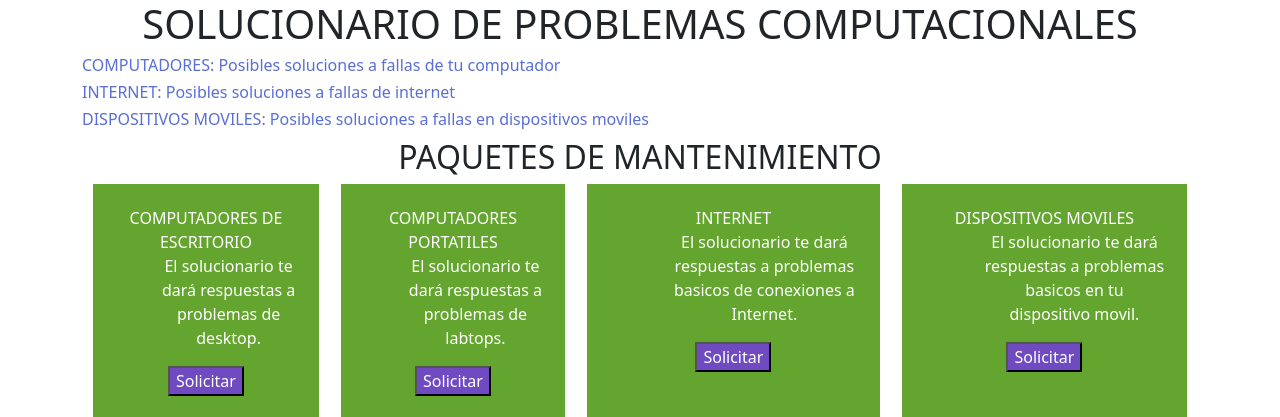
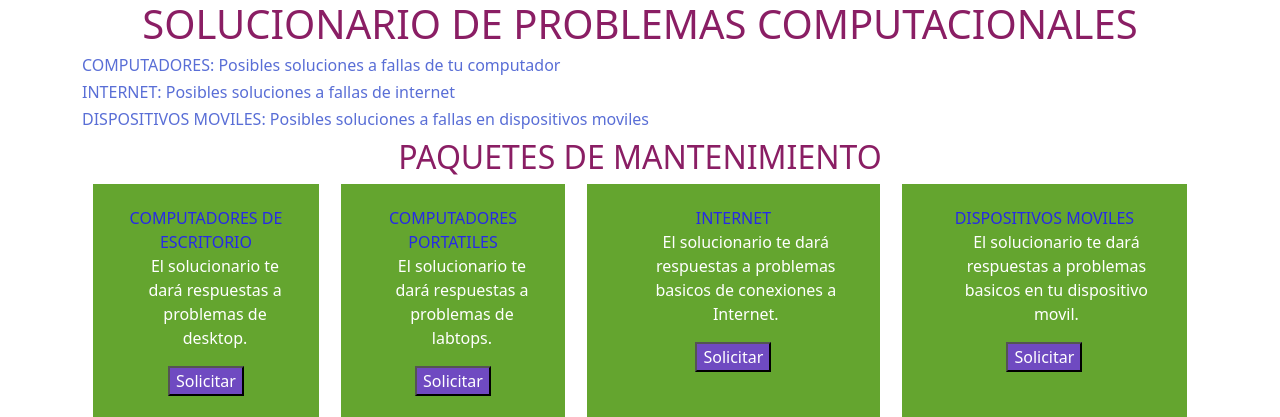
Before and after one commit to miancarvajal/bootstrapC, a website: page index.html in a window 1280 px wide. Shown: the top 417 px of the page. Drawn offline with nearby package versions, Linux system fonts and the light colour scheme.

Commit message:
ajuste a lista de solicitudes

```diff
--- a/index.html
+++ b/index.html
@@ -10,7 +10,7 @@
 		<title>Solucionario</title>
 	</head>
 
-	<body>
+	<body class="jumbotron">
 		<div class ="container">
 			<h1>SOLUCIONARIO DE PROBLEMAS COMPUTACIONALES</h1>
 			<h6>COMPUTADORES:
--- a/pruebaCss/estilo.css
+++ b/pruebaCss/estilo.css
@@ -1,3 +1,6 @@
+.jumbotron{
+	color: #8A1E64;
+}
 h1{
 	text-align:center;
 }
@@ -12,12 +15,13 @@ h6{
 
 .card-server{
 	background-color: #64A52F;
-	color: white;
+	color: #262AE7;
 	text-align:center;
 	margin-left:1%;
 	margin-right:1%;
 	padding: 2%;
 }
+
 
 .boton{
 	background-color: #6F4AC1;
@@ -35,7 +39,8 @@ h6{
 
 }
 p{
-	margin-left:25%;
+	margin-left:10%;
+	color: white;
 }
 .mensaje{
 	color: blue;
```
